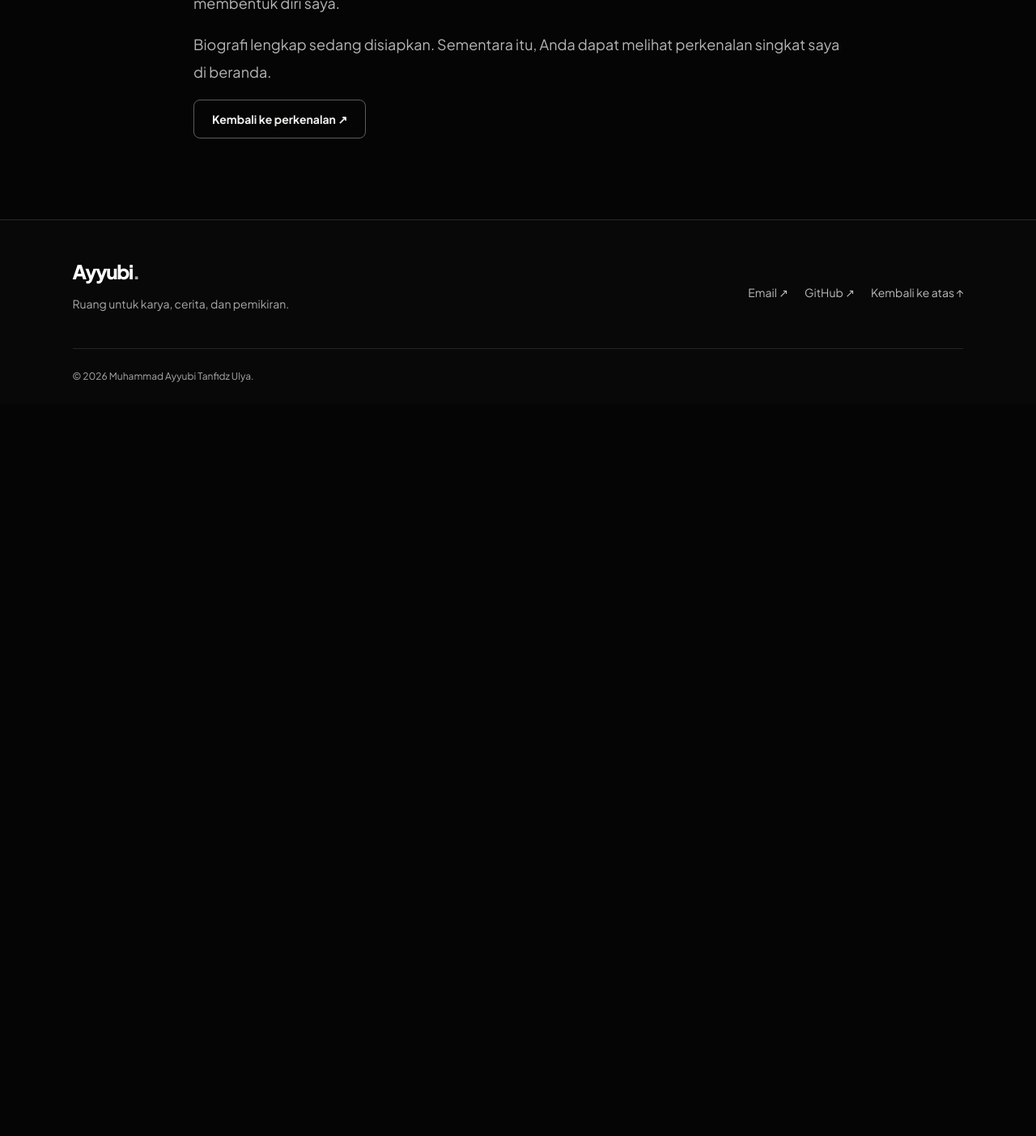
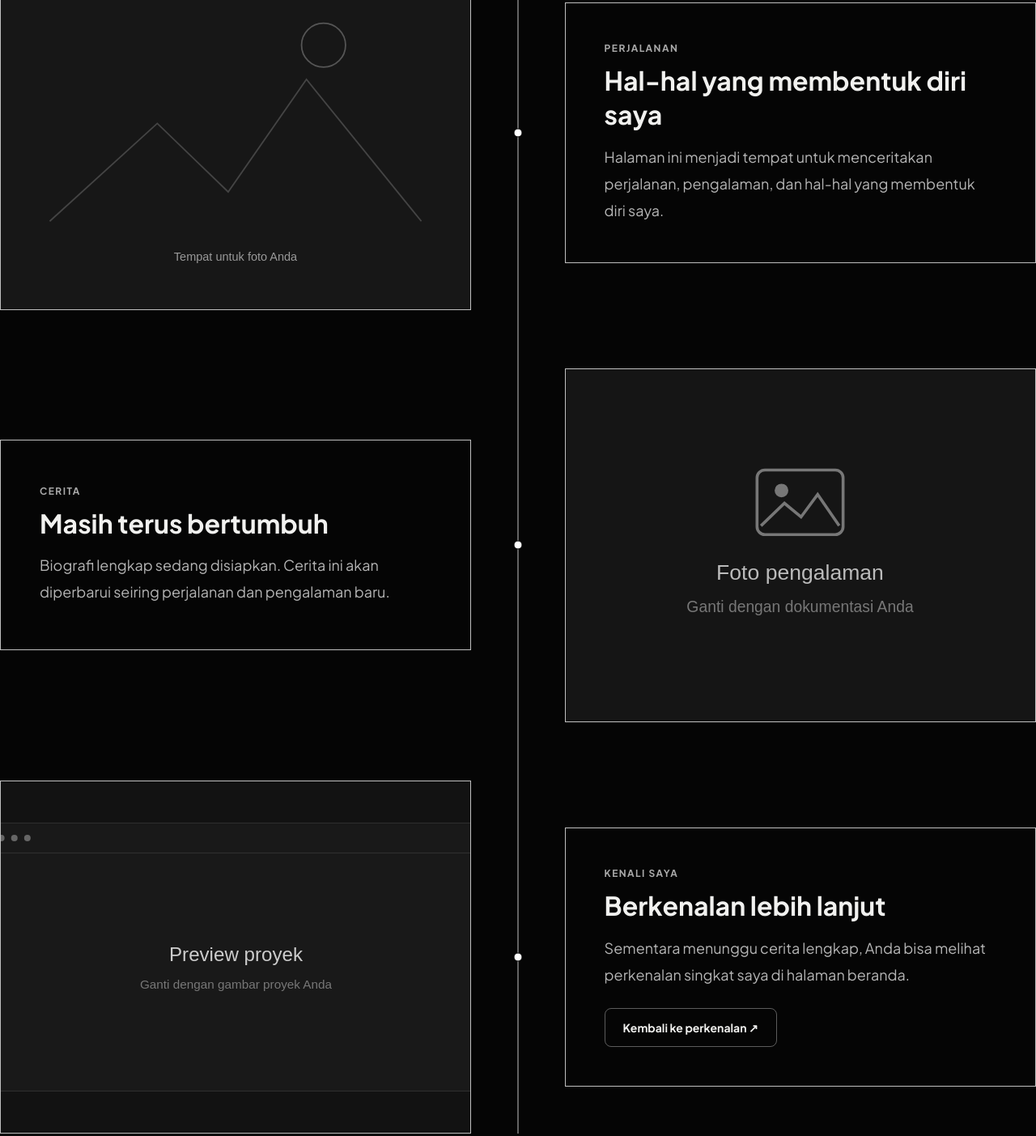
Before and after one commit to myubitanfidz/ayyubitanfidz, a plain HTML site: page about.html in a window 1280 px wide. Shown: the part 1160-2563 px from the top of the page at 81% size. Before the commit the page ends 1659 px from the top, so only its background shows below. Drawn offline with Linux system fonts and the light colour scheme.

Commit message:
feat: enhance 'story' section with timeline layout and new content; update images in portfolio

```diff
--- a/about.html
+++ b/about.html
@@ -115,10 +115,39 @@
 
         <section class="story" id="story" aria-labelledby="story-heading">
             <h2 id="story-heading">Di balik nama dan karya.</h2>
-            <!-- Ganti draft berikut dengan cerita lengkap Anda. -->
-            <p>Halaman ini akan menjadi tempat saya menceritakan perjalanan, pengalaman, dan hal-hal yang membentuk diri saya.</p>
-            <p>Biografi lengkap sedang disiapkan. Sementara itu, Anda dapat melihat perkenalan singkat saya di beranda.</p>
-            <a class="biography__more" href="index.html#about">Kembali ke perkenalan ↗</a>
+            <ol class="story__timeline">
+                <li class="story__item">
+                    <figure class="story__photo">
+                        <img src="assets/images/photography-placeholder.svg" alt="Placeholder untuk foto perjalanan">
+                    </figure>
+                    <div class="story__content">
+                        <span class="story__eyebrow">Perjalanan</span>
+                        <h3>Hal-hal yang membentuk diri saya</h3>
+                        <p>Halaman ini menjadi tempat untuk menceritakan perjalanan, pengalaman, dan hal-hal yang membentuk diri saya.</p>
+                    </div>
+                </li>
+                <li class="story__item">
+                    <figure class="story__photo">
+                        <img src="assets/images/experience-placeholder.svg" alt="Placeholder untuk foto pengalaman">
+                    </figure>
+                    <div class="story__content">
+                        <span class="story__eyebrow">Cerita</span>
+                        <h3>Masih terus bertumbuh</h3>
+                        <p>Biografi lengkap sedang disiapkan. Cerita ini akan diperbarui seiring perjalanan dan pengalaman baru.</p>
+                    </div>
+                </li>
+                <li class="story__item">
+                    <figure class="story__photo">
+                        <img src="assets/images/project-placeholder.svg" alt="Placeholder untuk foto karya">
+                    </figure>
+                    <div class="story__content">
+                        <span class="story__eyebrow">Kenali saya</span>
+                        <h3>Berkenalan lebih lanjut</h3>
+                        <p>Sementara menunggu cerita lengkap, Anda bisa melihat perkenalan singkat saya di halaman beranda.</p>
+                        <a class="biography__more" href="index.html#about">Kembali ke perkenalan ↗</a>
+                    </div>
+                </li>
+            </ol>
         </section>
     </main>
     <script src="js/hero.js" defer></script>
--- a/css/style.css
+++ b/css/style.css
@@ -336,9 +336,161 @@ body {
 }
 
 .story {
-    max-width: 850px;
+    max-width: 1200px;
     margin-inline: auto;
-    padding: 100px 24px;
+    padding: 100px clamp(24px, 7vw, 112px) 120px;
+}
+
+.story > h2 {
+    margin: 0 0 72px;
+}
+
+.story__timeline {
+    position: relative;
+    display: grid;
+    width: 100vw;
+    gap: 72px;
+    margin: 0;
+    margin-left: calc(50% - 50vw);
+    padding: 0;
+    list-style: none;
+}
+
+.story__timeline::before {
+    position: absolute;
+    top: 0;
+    bottom: 0;
+    left: 50%;
+    width: 1px;
+    background: rgb(255 255 255 / 75%);
+    content: "";
+    transform: translateX(-50%);
+}
+
+.story__item {
+    position: relative;
+    display: grid;
+    grid-template-columns: minmax(0, 1fr) minmax(0, 1fr);
+    align-items: center;
+    gap: clamp(48px, 9vw, 140px);
+}
+
+.story__item::before {
+    position: absolute;
+    top: 50%;
+    left: 50%;
+    width: 9px;
+    height: 9px;
+    border: 1px solid var(--page);
+    border-radius: 50%;
+    background: #fff;
+    content: "";
+    transform: translate(-50%, -50%);
+}
+
+.story__photo {
+    grid-column: 1;
+    width: 100%;
+    margin: 0;
+}
+
+.story__photo img {
+    display: block;
+    width: 100%;
+    aspect-ratio: 4 / 3;
+    border: 1px solid rgb(255 255 255 / 75%);
+    object-fit: cover;
+}
+
+.story__content {
+    grid-column: 2;
+    min-height: 260px;
+    display: flex;
+    flex-direction: column;
+    align-items: flex-start;
+    justify-content: center;
+    padding: clamp(24px, 4vw, 48px);
+    border: 1px solid rgb(255 255 255 / 75%);
+    background: var(--page);
+}
+
+.story__item:nth-child(even) .story__photo {
+    grid-column: 2;
+}
+
+.story__item:nth-child(even) .story__content {
+    grid-column: 1;
+    grid-row: 1;
+}
+
+.story__eyebrow {
+    margin-bottom: 12px;
+    color: #aaa;
+    font-size: 12px;
+    font-weight: 700;
+    letter-spacing: 0.12em;
+    text-transform: uppercase;
+}
+
+.story__content h3 {
+    margin: 0 0 14px;
+    font-size: clamp(22px, 3vw, 32px);
+    line-height: 1.3;
+}
+
+.story__content p {
+    margin: 0;
+}
+
+.story__content .biography__more {
+    margin-top: 24px;
+}
+
+@media (max-width: 640px) {
+    .story {
+        padding-inline: 24px;
+    }
+
+    .story > h2 {
+        margin-bottom: 48px;
+    }
+
+    .story__timeline {
+        width: auto;
+        gap: 48px;
+        margin-left: 0;
+    }
+
+    .story__timeline::before {
+        left: 9px;
+    }
+
+    .story__item,
+    .story__item:nth-child(even) {
+        grid-template-columns: minmax(0, 1fr);
+        gap: 20px;
+        padding-left: 32px;
+    }
+
+    .story__item::before {
+        top: 20px;
+        left: 9px;
+    }
+
+    .story__photo,
+    .story__item:nth-child(even) .story__photo {
+        grid-column: 1;
+        grid-row: auto;
+        width: 100%;
+    }
+
+    .story__content,
+    .story__item:nth-child(even) .story__content {
+        grid-column: 1;
+        grid-row: auto;
+        min-height: 0;
+        padding: 24px;
+    }
 }
 
 .experience {
```
Also changed, not shown: index.html (+8 -8 lines), img/Langit jakarta disore hari.jpg (added), 1 other file.
